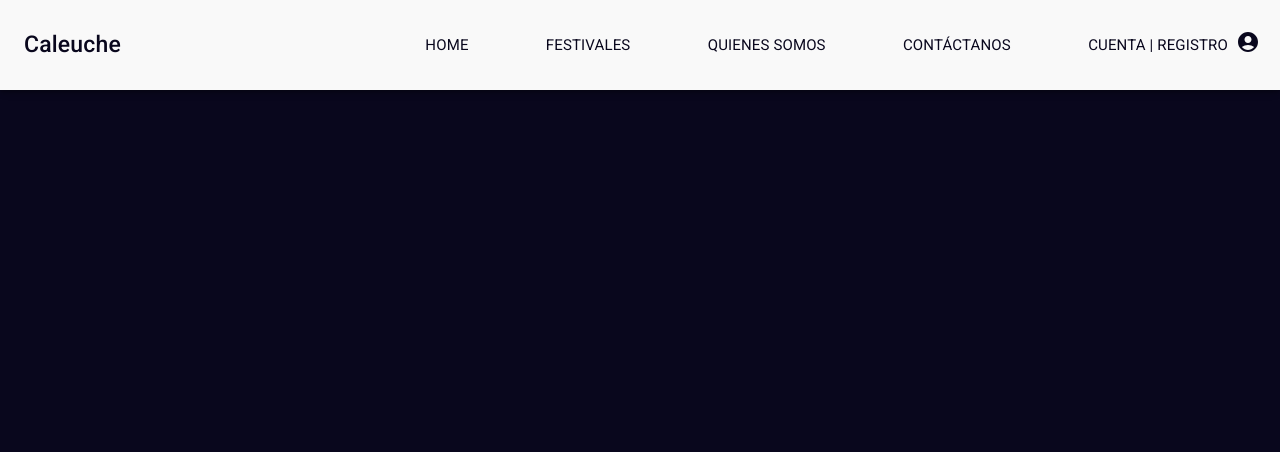
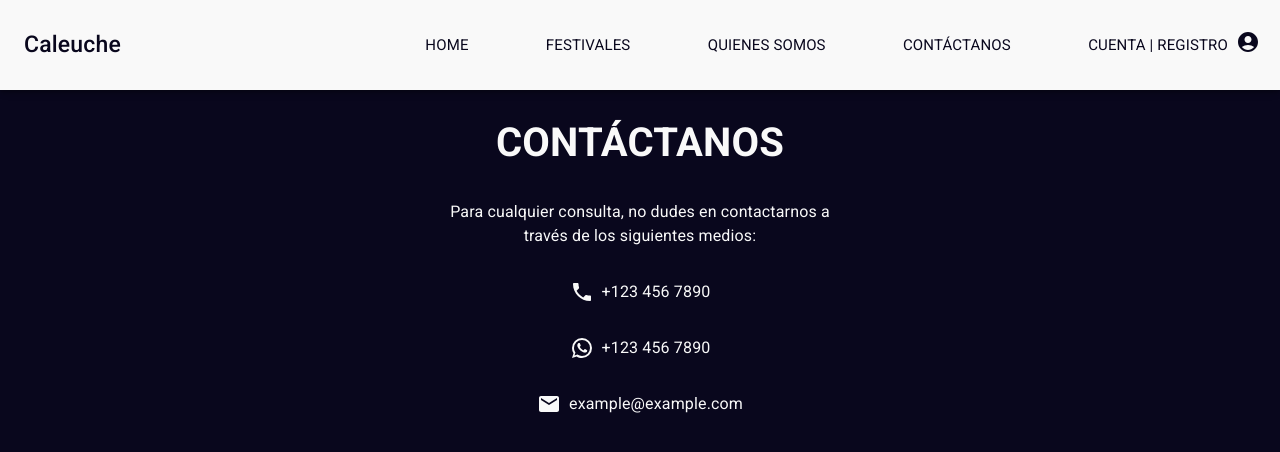
Before and after one commit to Pj85rC/CaleucheMT, a React (Vite) app: page /contactanos in a window 1280 px wide. Shown: the top 452 px of the page. Built offline with nearby package versions, Linux system fonts and the light colour scheme.

Commit message:
[C35] Vista Contáctanos

```diff
--- a/src/layout/Content.jsx
+++ b/src/layout/Content.jsx
@@ -3,7 +3,7 @@ import { Home } from "../views/Home";
 import { Login } from "../views/Login";
 import { Registro } from "../views/Registro";
 import { AboutUs } from "../views/QuienesSomos";
-import { Contactanos } from "../views/Contactanos";
+import { Contact } from "../views/Contactanos";
 import { PerfilUsuario } from "../views/PerfilUsuario";
 import { Festivales } from "../views/Festivales";
 import { DetalleFestivales } from "../views/DetalleFestivales";
@@ -18,7 +18,7 @@ export const Content = () => {
           <Route path="/login" element={<Login />} />
           <Route path="/registro" element={<Registro />} />
           <Route path="/quienesSomos" element={<AboutUs />} />
-          <Route path="/contactanos" element={<Contactanos />} />
+          <Route path="/contactanos" element={<Contact />} />
           <Route path="/perfilUsuario" element={<PerfilUsuario />} />
           <Route path="/festivales" element={<Festivales />} />
           <Route path="/detalleFestivales" element={<DetalleFestivales />} />
--- a/src/views/Contactanos.jsx
+++ b/src/views/Contactanos.jsx
@@ -1,7 +1,69 @@
-export const Contactanos = () => {
-    return (
-      <>
-        <h1>Contáctanos</h1>
-      </>
-    );
-  };
+import { Box, Container, Typography } from "@mui/material";
+import PhoneIcon from "@mui/icons-material/Phone";
+import WhatsAppIcon from "@mui/icons-material/WhatsApp";
+import EmailIcon from "@mui/icons-material/Email";
+import { useTheme } from "@emotion/react";
+
+export const Contact = () => {
+  const theme = useTheme();
+
+  return (
+    <Box
+      sx={{
+        width: "100%",
+        display: "flex",
+        flexDirection: "column",
+        alignItems: "center",
+        pt: "70px",
+      }}
+    >
+      <Container
+        maxWidth="xs"
+        sx={{
+          display: "flex",
+          flexDirection: "column",
+          justifyContent: "center",
+          alignItems: "center",
+        }}
+      >
+        <h1 style={{ color: theme.palette.primary.main, fontSize: "2.5rem" }}>
+          CONTÁCTANOS
+        </h1>
+        <Typography align="center" paragraph color={theme.palette.primary.main}>
+          Para cualquier consulta, no dudes en contactarnos a través de los
+          siguientes medios:
+        </Typography>
+        <Box sx={{ display: "flex", alignItems: "center", my: 2 }}>
+          <PhoneIcon color="primary" />
+          <Typography
+            variant="body1"
+            color={theme.palette.primary.main}
+            sx={{ ml: 1 }}
+          >
+            +123 456 7890
+          </Typography>
+        </Box>
+        <Box sx={{ display: "flex", alignItems: "center", my: 2 }}>
+          <WhatsAppIcon color="primary" />
+          <Typography
+            variant="body1"
+            color={theme.palette.primary.main}
+            sx={{ ml: 1 }}
+          >
+            +123 456 7890
+          </Typography>
+        </Box>
+        <Box sx={{ display: "flex", alignItems: "center", my: 2 }}>
+          <EmailIcon color="primary" />
+          <Typography
+            variant="body1"
+            color={theme.palette.primary.main}
+            sx={{ ml: 1 }}
+          >
+            example@example.com
+          </Typography>
+        </Box>
+      </Container>
+    </Box>
+  );
+};
```
